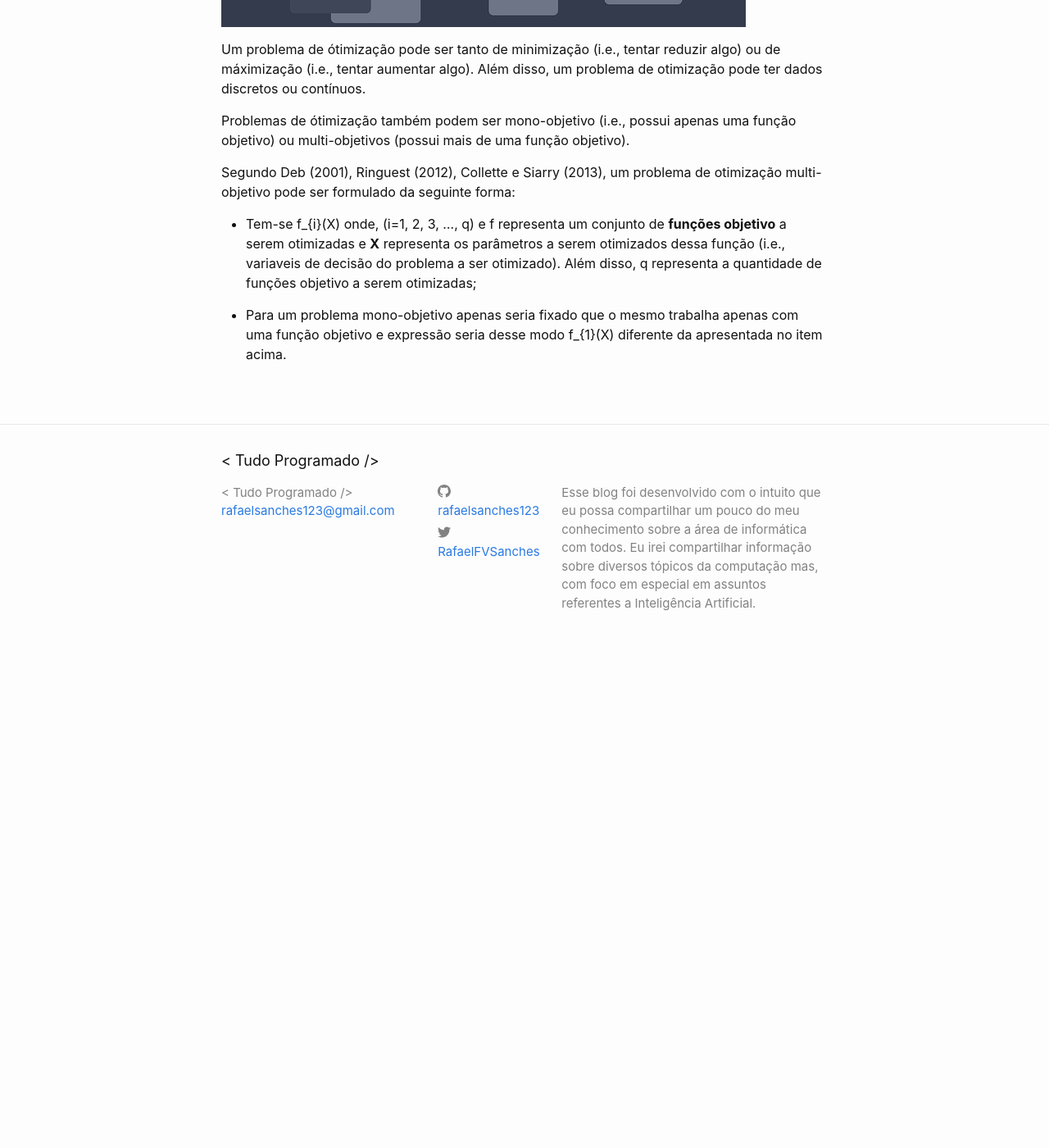
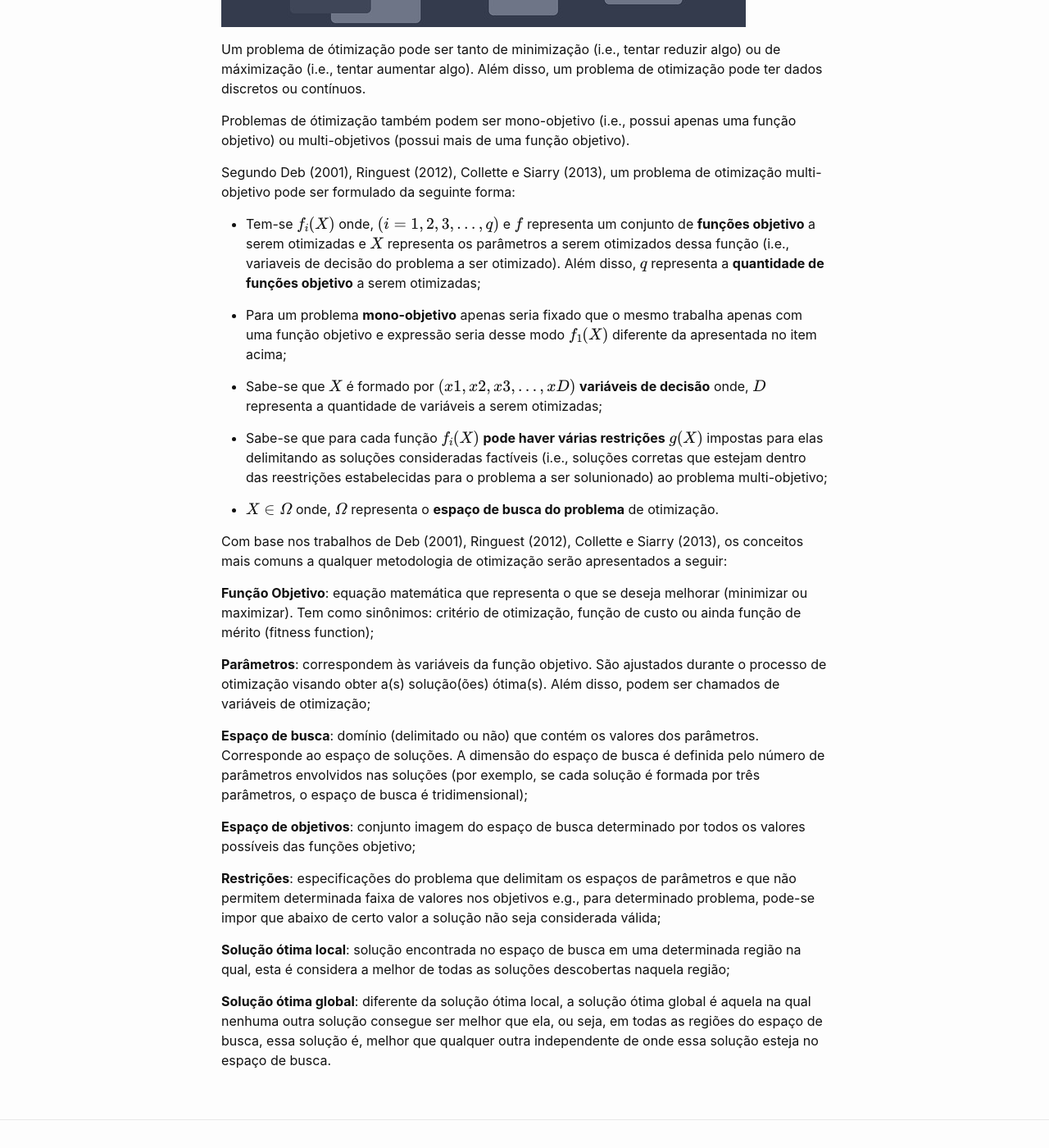
Before and after one commit to rafaelsanches123/rafaelsanches123.github.io, a Jekyll site: the page built from _posts/2018-09-01-definicao-de-um-problema-de-otimizacao..markdown, in a window 1280 px wide and 1400 px high, scrolled down 593 px. Shown: the whole window at 82% size. Built offline with Jekyll 4.4.1, drawn with Linux system fonts in a browser that asks for light colours; formulas are drawn with MathJax 3; before the commit the page ends 1387 px from its top, so only the background shows below that.

Commit message:
Adição de mais informações para a definição de um problema de otimização!

```diff
--- a/_posts/2018-09-01-definicao-de-um-problema-de-otimizacao..markdown
+++ b/_posts/2018-09-01-definicao-de-um-problema-de-otimizacao..markdown
@@ -13,6 +13,28 @@ Problemas de ótimização também podem ser mono-objetivo (i.e., possui apenas
 
 Segundo Deb (2001), Ringuest (2012), Collette e Siarry (2013), um problema de otimização multi-objetivo pode ser formulado da seguinte forma:
 
-* Tem-se f_{i}(X) onde, (i=1, 2, 3, ..., q) e f representa um conjunto de __funções objetivo__ a serem otimizadas e __X__ representa os parâmetros a serem otimizados dessa função (i.e., variaveis de decisão do problema a ser otimizado). Além disso, q representa a quantidade de funções objetivo a serem otimizadas;
+* Tem-se $ f_{i}(X) $ onde, $ (i=1, 2, 3, ..., q) $ e $f$ representa um conjunto de __funções objetivo__ a serem otimizadas e $ X $ representa os parâmetros a serem otimizados dessa função (i.e., variaveis de decisão do problema a ser otimizado). Além disso, $ q $ representa a __quantidade de funções objetivo__ a serem otimizadas;
 
-* Para um problema mono-objetivo apenas seria fixado que o mesmo trabalha apenas com uma função objetivo e expressão seria desse modo f_{1}(X) diferente da apresentada no item acima.
+* Para um problema __mono-objetivo__ apenas seria fixado que o mesmo trabalha apenas com uma função objetivo e expressão seria desse modo $ f_{1}(X) $ diferente da apresentada no item acima;
+
+* Sabe-se que $X$ é formado por $(x1, x2, x3, ..., xD)$ __variáveis de decisão__ onde, $ D $ representa a quantidade de variáveis a serem otimizadas;
+
+* Sabe-se que para cada função $ f_{i}(X) $ __pode haver várias restrições__ $ g(X) $ impostas para elas delimitando as soluções consideradas factíveis (i.e., soluções corretas que estejam dentro das reestrições estabelecidas para o problema a ser solunionado) ao problema multi-objetivo;
+
+* $X ∈ Ω$ onde, $Ω$ representa o __espaço de busca do problema__ de otimização.
+
+Com base nos trabalhos de Deb (2001), Ringuest (2012), Collette e Siarry (2013), os conceitos mais comuns a qualquer metodologia de otimização serão apresentados a seguir:
+
+__Função Objetivo__: equação matemática que representa o que se deseja melhorar (minimizar ou maximizar). Tem como sinônimos: critério de otimização, função de custo ou ainda função de mérito (fitness function);
+
+__Parâmetros__: correspondem às variáveis da função objetivo. São ajustados durante o processo de otimização visando obter a(s) solução(ões) ótima(s). Além disso, podem ser chamados de variáveis de otimização;
+
+__Espaço de busca__: domínio (delimitado ou não) que contém os valores dos parâmetros. Corresponde ao espaço de soluções. A dimensão do espaço de busca é definida pelo número de parâmetros envolvidos nas soluções (por exemplo, se cada solução é formada por três parâmetros, o espaço de busca é tridimensional);
+
+__Espaço de objetivos__: conjunto imagem do espaço de busca determinado por todos os valores possíveis das funções objetivo;
+
+__Restrições__: especificações do problema que delimitam os espaços de parâmetros e que não permitem determinada faixa de valores nos objetivos e.g., para determinado problema, pode-se impor que abaixo de certo valor a solução não seja considerada válida;
+
+__Solução ótima local__: solução encontrada no espaço de busca em uma determinada região na qual, esta é considera a melhor de todas as soluções descobertas naquela região;
+
+__Solução ótima global__: diferente da solução ótima local, a solução ótima global é aquela na qual nenhuma outra solução consegue ser melhor que ela, ou seja, em todas as regiões do espaço de busca, essa solução é, melhor que qualquer outra independente de onde essa solução esteja no espaço de busca.
--- a/googlee41177eab62d4a1c.html
+++ /dev/null
@@ -1 +0,0 @@
-google-site-verification: googlee41177eab62d4a1c.html
```
Also changed, not shown: _includes/head.html (+9 -0 lines), 1 other file.
